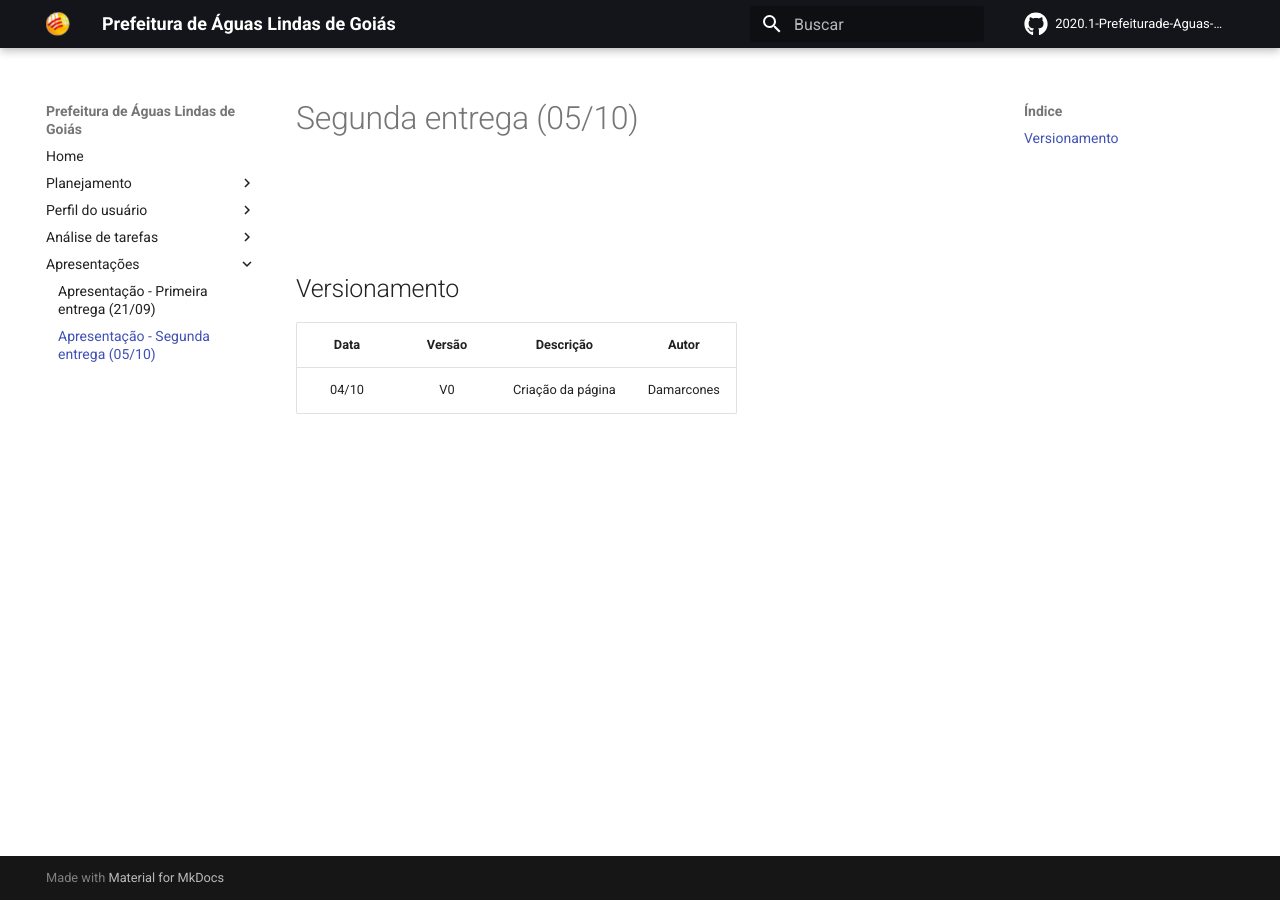
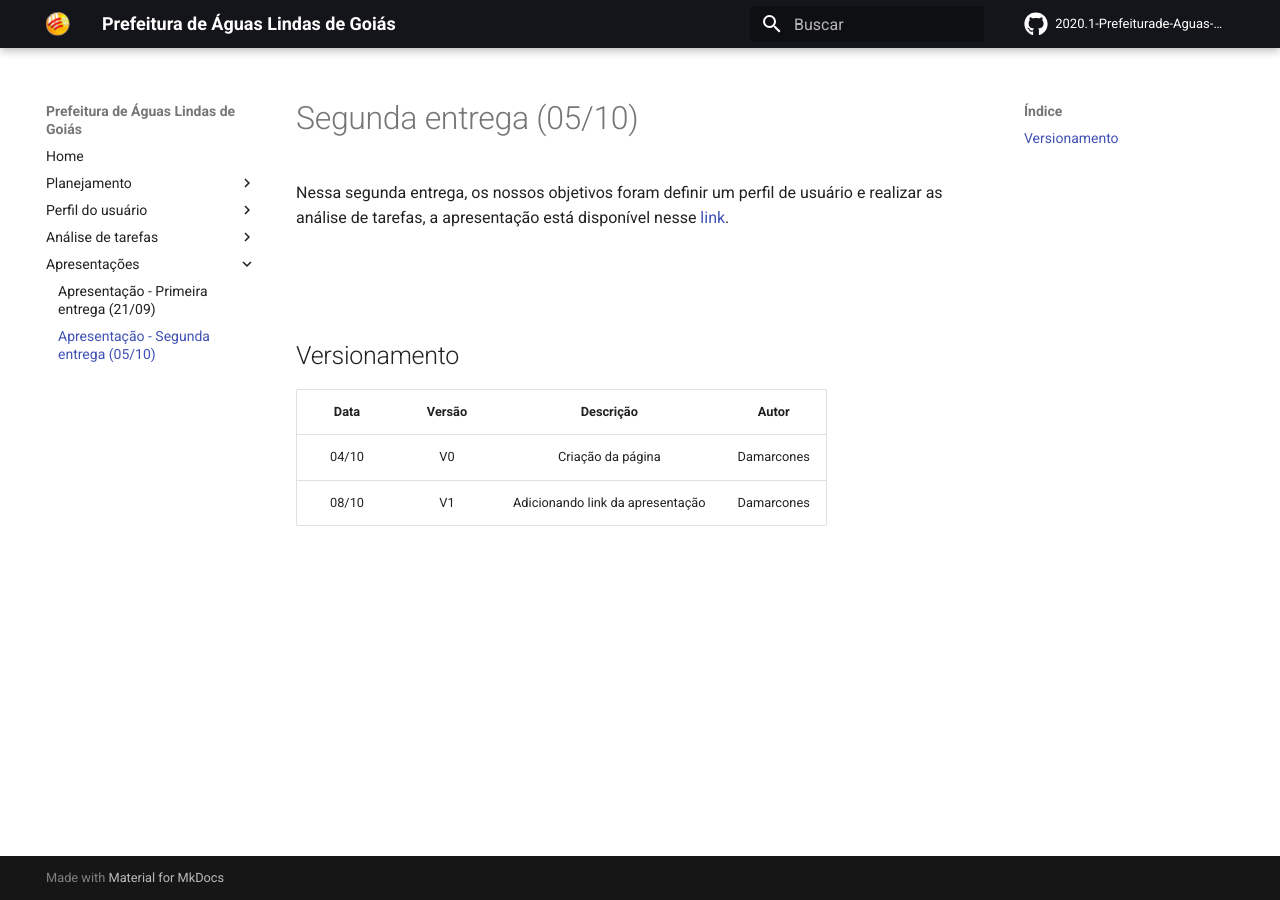
Before and after one commit to Interacao-Humano-Computador/2020.1-Prefeiturade-Aguas-Lindas-de-Goias, an MkDocs documentation site: the page built from docs/apresentacoes/apresentacao-05-10.md, in a window 1280 px wide. Built offline with MkDocs 1.6.1 and Material for MkDocs 9.7.7, drawn with Linux system fonts in a browser that asks for light colours; comment, search, counter and statistics services are not loaded.

Commit message:
Adiciona link da apresentação

```diff
--- a/docs/apresentacoes/apresentacao-05-10.md
+++ b/docs/apresentacoes/apresentacao-05-10.md
@@ -1,5 +1,5 @@
 # Segunda entrega (05/10)
-
+Nessa segunda entrega, os nossos objetivos foram definir um perfil de usuário e realizar as análise de tarefas, a apresentação está disponível nesse [link](https://youtu.be/PVB4ekzCcqI).
 
 <br></br>
 
@@ -9,3 +9,4 @@
 | Data | Versão | Descrição | Autor |
 |:----:|:------:|:---------:|:-----:|
 |04/10 |   V0   |Criação da página|Damarcones|
+|08/10 |   V1   |Adicionando link da apresentação|Damarcones|
```
